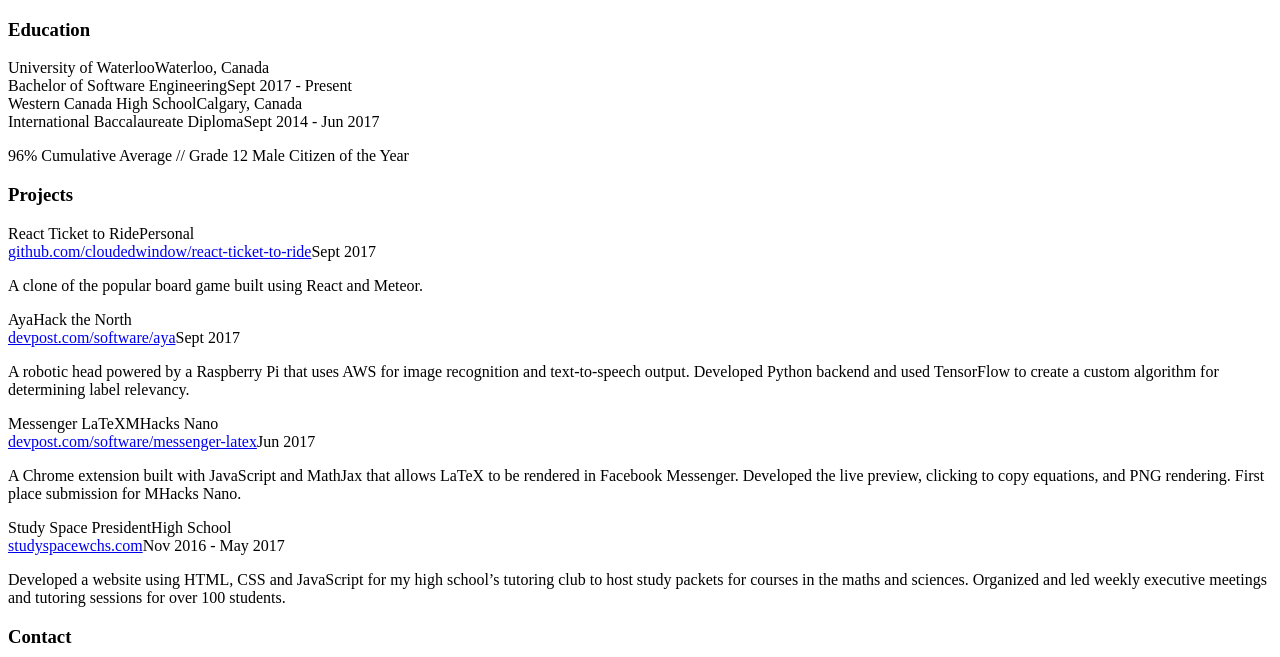
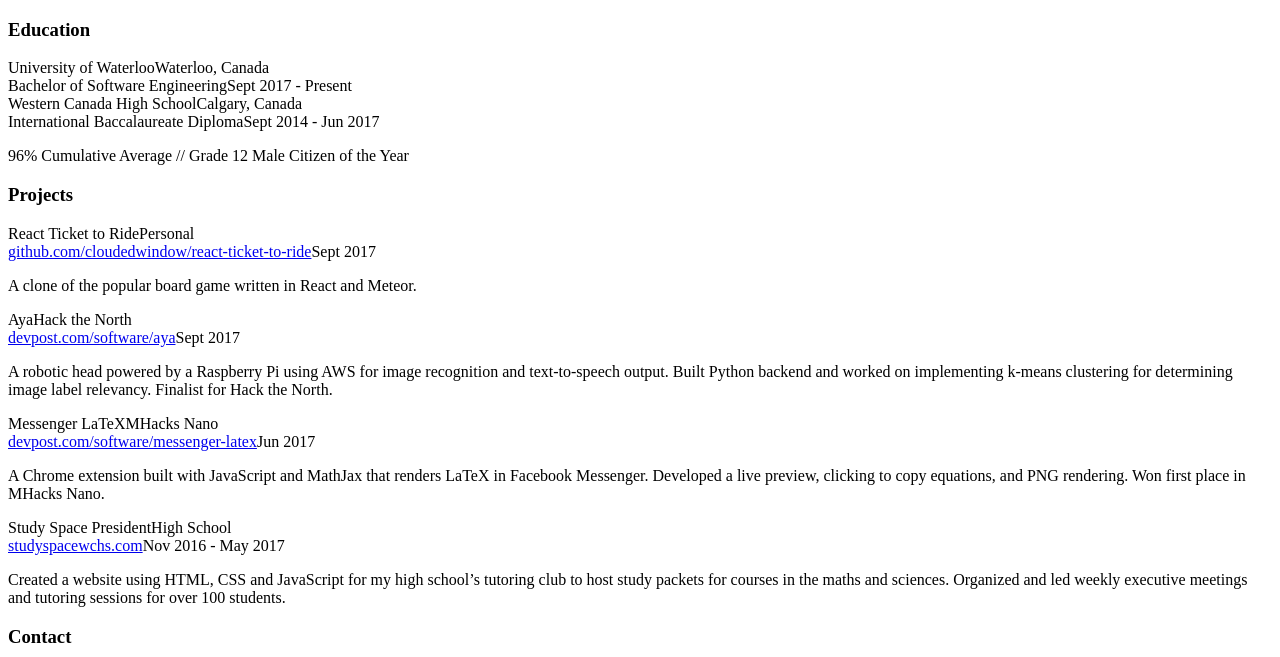
Before and after one commit to Ankit-Patel10/personal-site, a Gatsby site: page /resume in a window 1280 px wide. Shown: the top 657 px of the page. Built offline with nearby package versions, Linux system fonts and the light colour scheme; Gatsby itself is replaced by a stand-in of ours.

Commit message:
Added Aya

```diff
--- a/src/pages/resume.js
+++ b/src/pages/resume.js
@@ -58,7 +58,7 @@ class ResumePage extends React.Component {
               date='Sept 2017'
               desc={
                 <p>
-                  A clone of the popular board game built using React and
+                  A clone of the popular board game written in React and
                   Meteor.
                 </p>
               }
@@ -83,10 +83,10 @@ class ResumePage extends React.Component {
               date='Sept 2017'
               desc={
                 <p>
-                   A robotic head powered by a Raspberry Pi that uses AWS for
-                   image recognition and text-to-speech output. Developed Python
-                   backend and used TensorFlow to create a custom algorithm for
-                   determining label relevancy.
+                  A robotic head powered by a Raspberry Pi using AWS for image
+                  recognition and text-to-speech output. Built Python backend
+                  and worked on implementing k-means clustering for determining
+                  image label relevancy. Finalist for Hack the North.
                 </p>
               }
             />
@@ -98,10 +98,10 @@ class ResumePage extends React.Component {
               date='Jun 2017'
               desc={
                 <p>
-                  A Chrome extension built with JavaScript and MathJax
-                  that allows LaTeX to be rendered in Facebook Messenger.
-                  Developed the live preview, clicking to copy equations, and PNG
-                  rendering. First place submission for MHacks Nano.
+                  A Chrome extension built with JavaScript and MathJax that
+                  renders LaTeX in Facebook Messenger. Developed a live preview,
+                  clicking to copy equations, and PNG rendering. Won first place
+                  in MHacks Nano.
                 </p>
               }
             />
@@ -113,7 +113,7 @@ class ResumePage extends React.Component {
               date='Nov 2016 - May 2017'
               desc={
                 <p>
-                  Developed a website using HTML, CSS and JavaScript for my
+                  Created a website using HTML, CSS and JavaScript for my
                   high school’s tutoring club to host study packets for courses
                   in the maths and sciences. Organized and led weekly executive
                   meetings and tutoring sessions for over 100 students.
--- a/src/styles/style.css
+++ b/src/styles/style.css
@@ -92,6 +92,7 @@ a.selected {
   url(../img/website-header.png);
   background-position: center;
   margin-bottom: 25px;
+  background-attachment: fixed;
   text-align: center;
   overflow: auto;
 }
```
Also changed, not shown: src/img/aya.jpg (added), src/img/messenger-latex.png, src/img/website-header.png.
